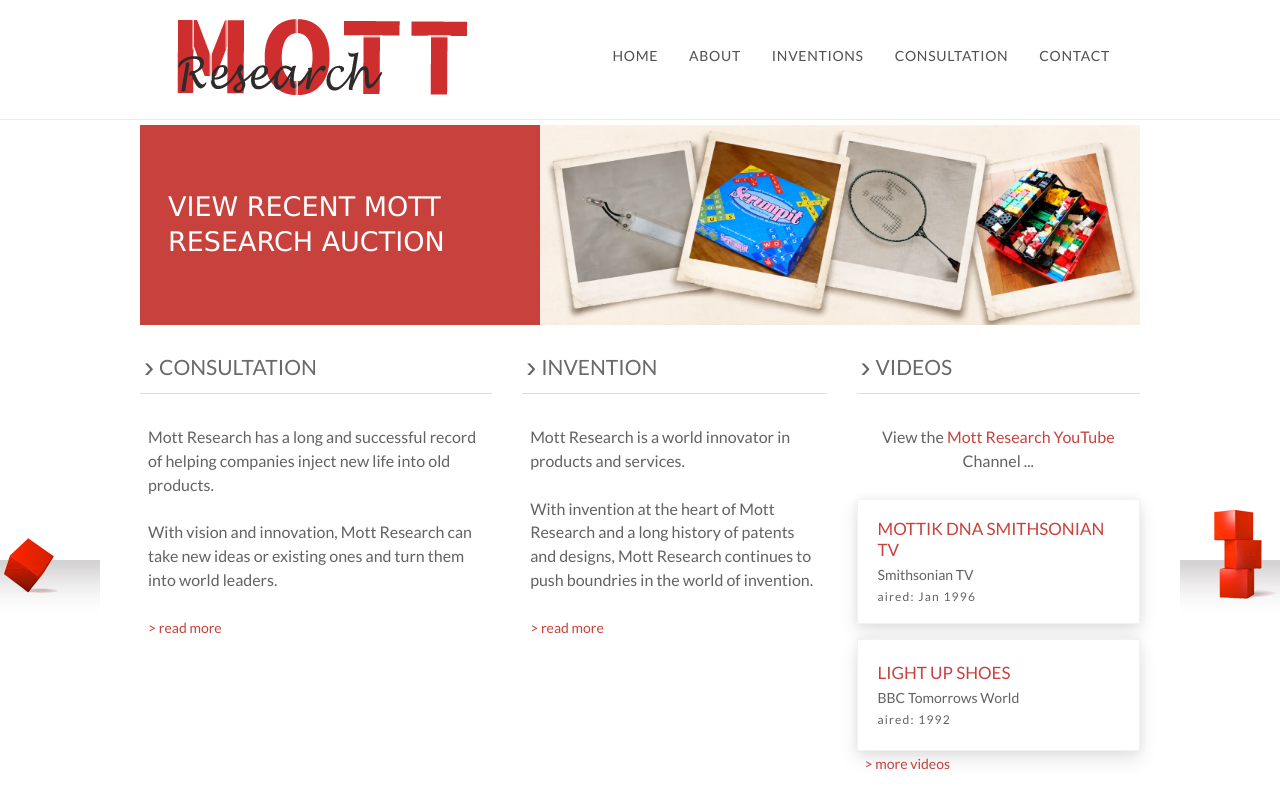
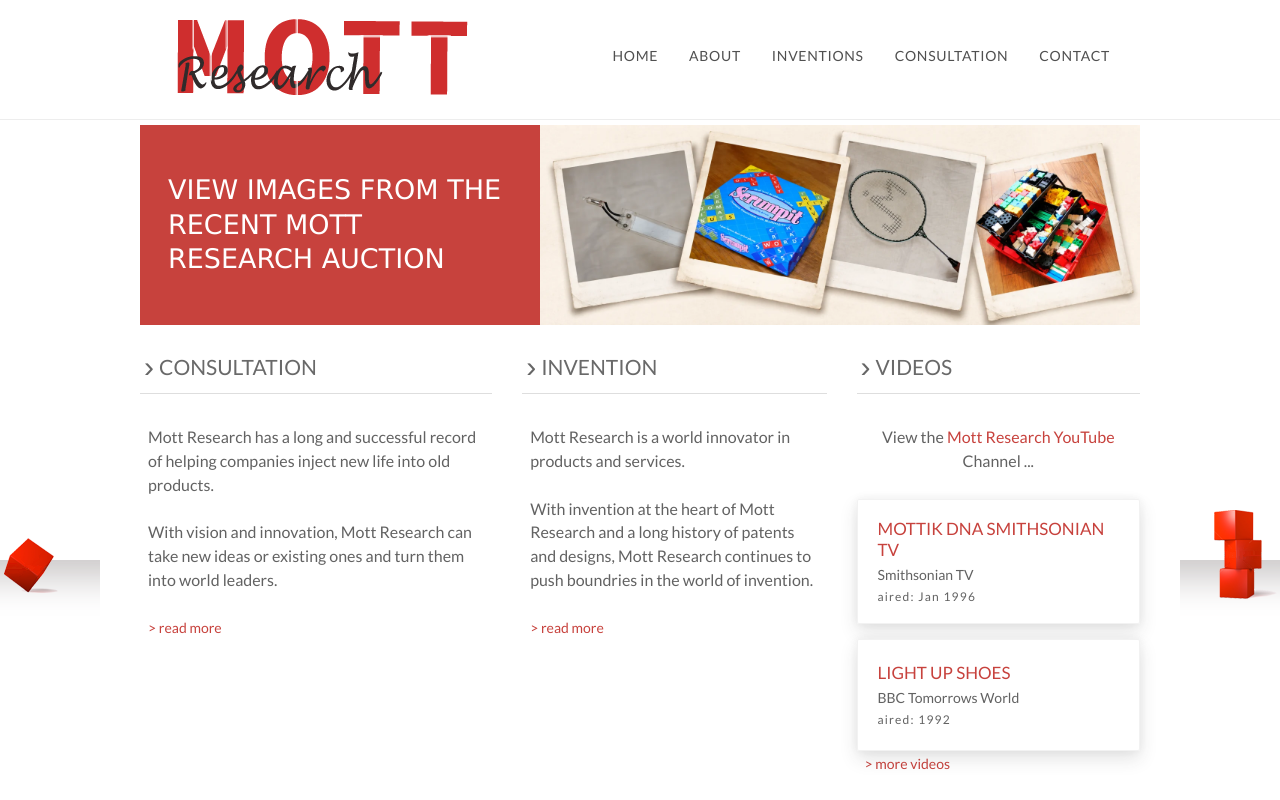
Before and after one commit to OliverMott/mott-research, a Next.js app: page / in a window 1280 px wide. Shown: the top 800 px of the page. Built offline with nearby package versions, Linux system fonts and the light colour scheme.

Commit message:
Update auction banner text

```diff
--- a/app/page.tsx
+++ b/app/page.tsx
@@ -15,7 +15,7 @@
             <span className="smithsonian-logo"><Image src="/images/smithsonian-logo.webp" alt="Smithsonian" width={332} height={147} priority /></span>
           </Link>
           <Link className="hero-slide hero-slide-2 hero-auction" href="/auction/images" aria-label="View recent Mott Research auction images">
-            <span className="auction-copy">View recent Mott Research Auction</span>
+            <span className="auction-copy">View images from the recent Mott Research Auction</span>
             <span className="auction-art"><Image src="/images/auction-banner.webp" alt="Mott Research products displayed as auction photographs" width={1600} height={534} /></span>
           </Link>
           {slides.map((slide, index) => (
```
